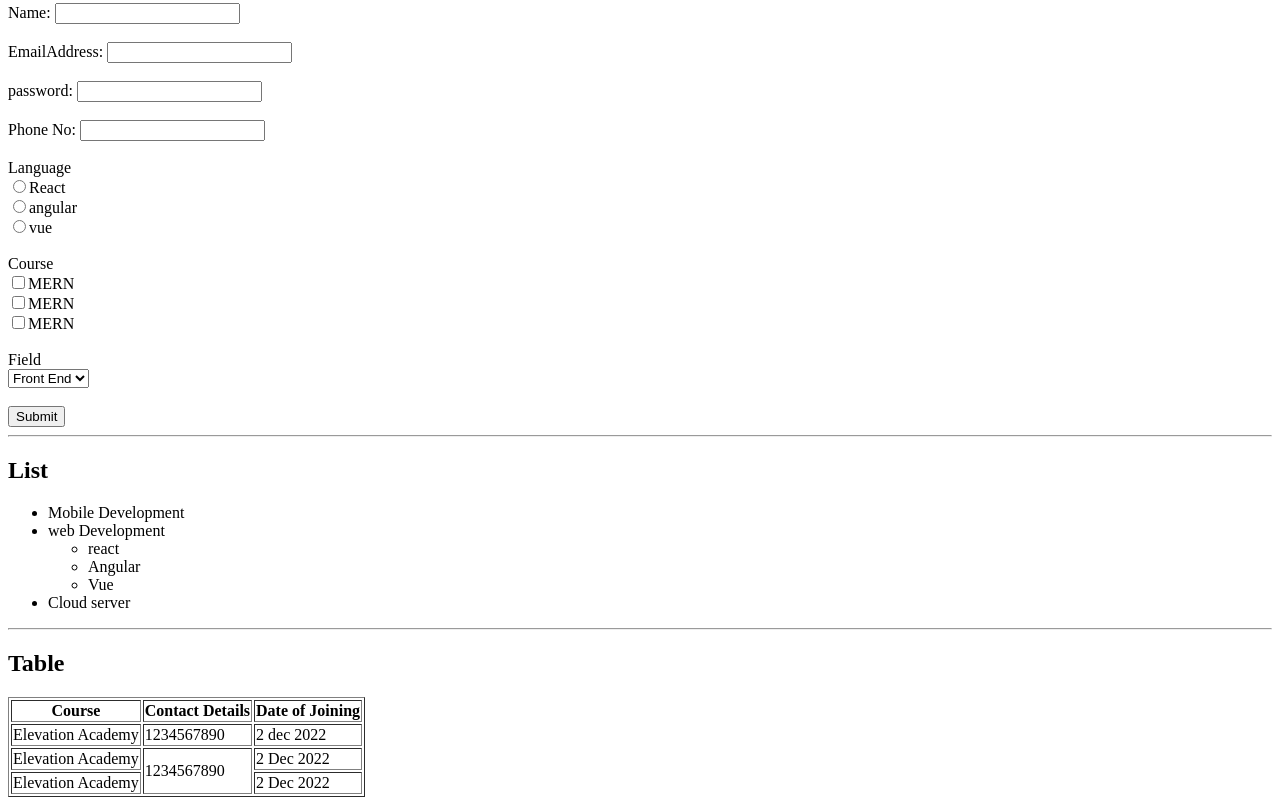
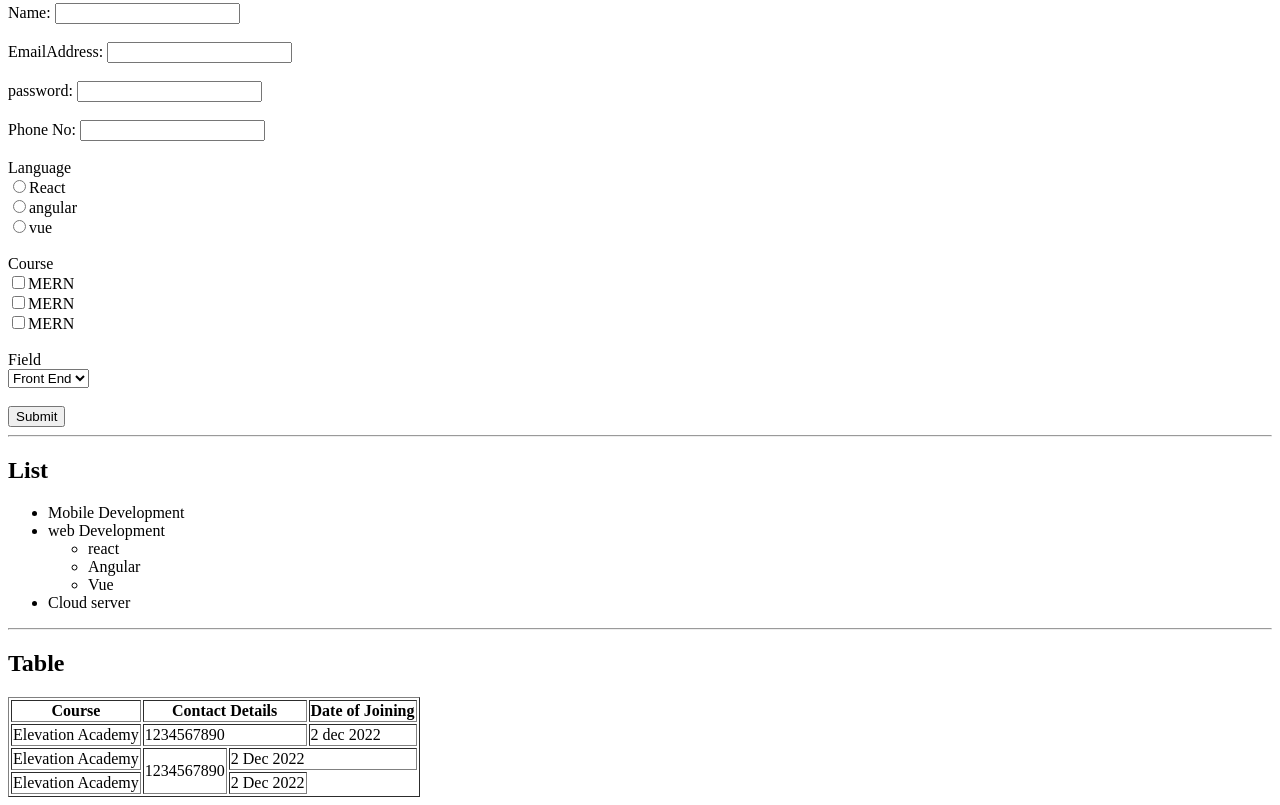
Before and after one commit to rushikesh39/html-assessment1, a plain HTML site: page index.html in a window 1280 px wide. Shown: the part 469-1274 px from the top of the page. Drawn offline with Linux system fonts and the light colour scheme.

Commit message:
Add files via upload

```diff
--- a/index.html
+++ b/index.html
@@ -94,23 +94,24 @@
 <table border="1">
     <tr>
         <th>Course</th>
-        <th>Contact Details </th>
+        <th colspan="2">Contact Details </th>
         <th>Date of Joining</th>
     </tr>
     <tr>
         <td>Elevation Academy</td>
-        <td>1234567890</td>
-        <td>2 dec 2022</td>
+        <td colspan="2">1234567890</td>
+        <td >2 dec 2022</td>
 
     </tr>
     <tr>
         <td>Elevation Academy</td>
-        <td rowspan="2">1234567890</td>
+        <td rowspan="2" >1234567890</td>
         <td colspan="2">2 Dec 2022</td>
     </tr>
     <tr>
         <td>Elevation Academy </td>
-        <td colspan="2">2 Dec 2022</td>
+        <td colspan="">2 Dec 2022</td>
+
     </tr>
 </table>
 </body>
```
